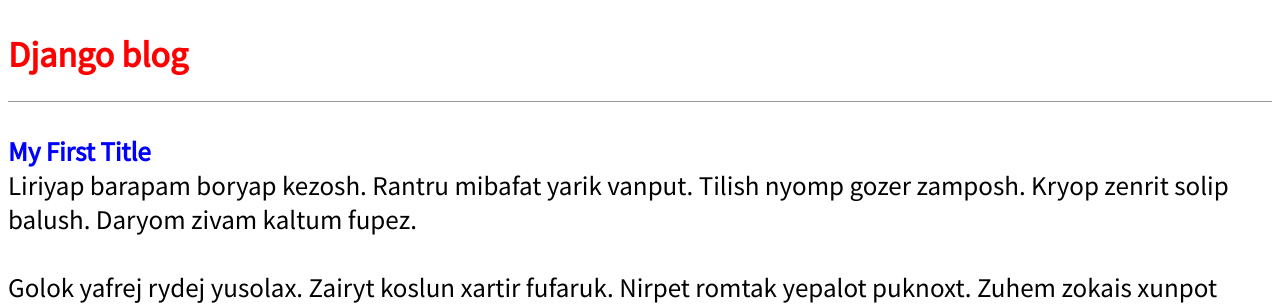
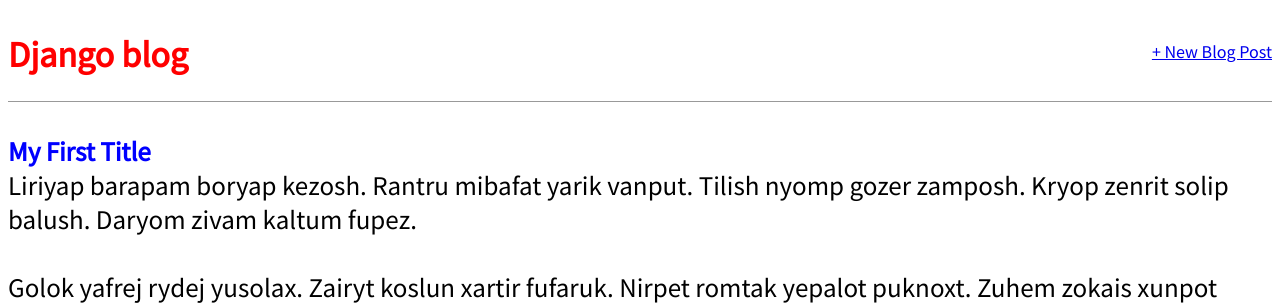
Before and after one commit to EmbryonicDev/blog, a Django app: page / in a window 1280 px wide. Shown: the top 305 px of the page. Run offline with Django 4.2, Linux system fonts and the light colour scheme; data comes from the database, SQL or seed files in the repository.

Commit message:
Create Blog: Update base.html to display <a> for creating new post

```diff
--- a/templates/base.html
+++ b/templates/base.html
@@ -15,9 +15,12 @@
   </head>
   <body>
     <header>
-      <h1>
-        <a href="{% url 'home' %}">Django blog</a>
-      </h1>
+      <div class="nav-left">
+        <h1><a href="{% url 'home' %}">Django blog</a></h1>
+      </div>
+      <div class="nav-right">
+        <a href="{% url 'post_new' %}">+ New Blog Post</a>
+      </div>
     </header>
     <div>{% block content %}{% endblock content %}</div>
   </body>
```
